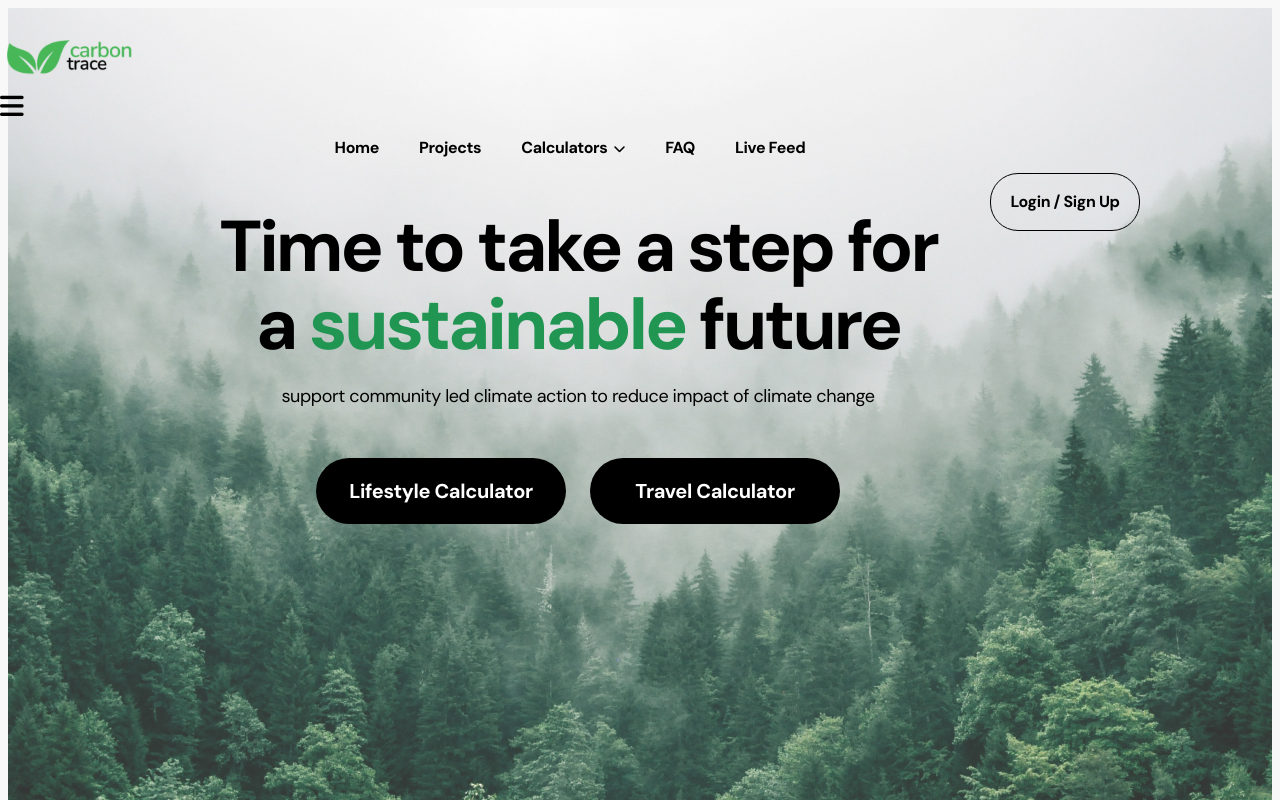
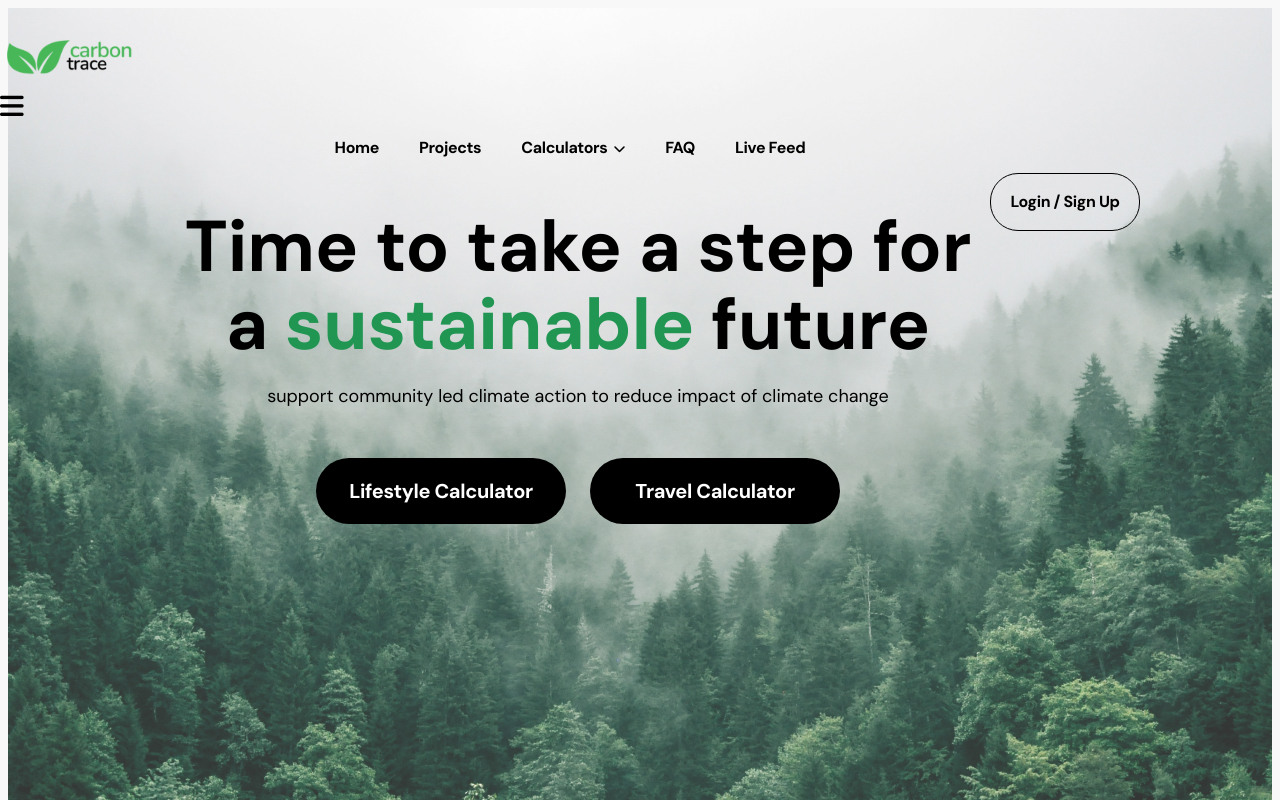
Before and after one commit to encamptourism/carbontracev1, a Next.js app: page / in a window 1280 px wide. Shown: the top 800 px of the page. Built offline with nearby package versions, Linux system fonts and the light colour scheme.

Commit message:
travelcalc image fixed

```diff
--- a/styles/style.css
+++ b/styles/style.css
@@ -40,7 +40,8 @@ h6 {
     color: #12022F;
     font-weight: 700;
     font-size: 48px;
-    letter-spacing: -2px;
+   /* letter-spacing: -2px;*/
+    letter-spacing: 0px;
 }
 
 p {
@@ -48,6 +49,7 @@ p {
     font-weight: 400;
     color: #594D6D;
     letter-spacing: -0.4px;
+    letter-spacing: 0px;
 }
 
 a {
@@ -390,6 +392,7 @@ html {
     font-weight: 700;
     line-height: 78px;
     letter-spacing: -3px;
+    letter-spacing: 0px;
     margin-bottom: 20px;
 }
 
@@ -1055,6 +1058,7 @@ html {
 .question__title h2 {
     font-size: 24px;
     letter-spacing: -1.6px;
+    letter-spacing: 0px;
     margin-bottom: 0;
 }
 
```
